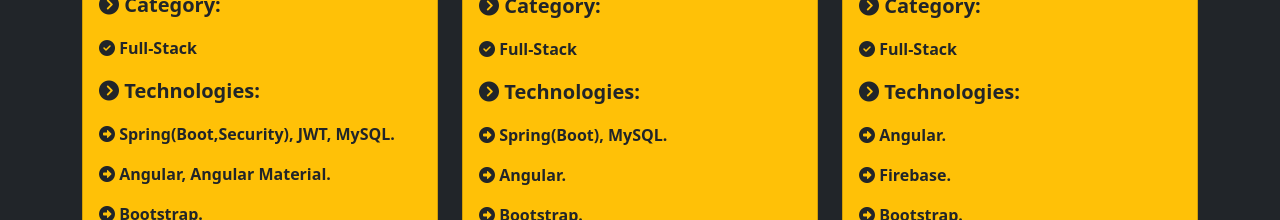
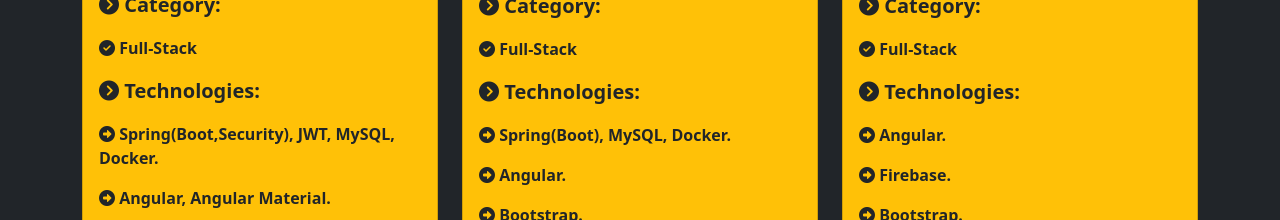
Before and after one commit to TheVolkner/thevolkner-app, an Angular app: page / in a window 1280 px wide. Shown: the part 3780-4000 px from the top of the page. Built offline with nearby package versions, Linux system fonts and the light colour scheme.

Commit message:
updating projects description

```diff
--- a/src/app/portfolio/portfolio.component.html
+++ b/src/app/portfolio/portfolio.component.html
@@ -18,7 +18,7 @@
               <p class="card-text fs-5 mt-2 fw-bold"><i class="fa-solid fa-circle-chevron-right"></i> Category:</p>
               <p class="card-text fs-6 fw-semibold"><i class="fa-solid fa-circle-check"></i> Full-Stack</p>
               <p class="card-text fs-5 fw-bold"><i class="fa-solid fa-circle-chevron-right"></i> Technologies:</p>
-              <p class="card-text fs-6 fw-semibold"><i class="fa-solid fa-circle-right"></i> Spring(Boot,Security), JWT, MySQL.</p>
+              <p class="card-text fs-6 fw-semibold"><i class="fa-solid fa-circle-right"></i> Spring(Boot,Security), JWT, MySQL, Docker.</p>
               <p class="card-text fs-6 fw-semibold"><i class="fa-solid fa-circle-right"></i> Angular, Angular Material.</p>
               <p class="card-text fs-6 fw-semibold"><i class="fa-solid fa-circle-right"></i> Bootstrap.</p>
               <p class="mx-auto text-center"><a href="https://sistema-examenes.vercel.app/login" target="_blank"  class="btn btn-primary mx-2 bg-dark border  border-dark text-white my-2"><i class="fa-solid fa-arrow-up-right-from-square"></i> Visit</a>
@@ -34,7 +34,7 @@
               <p class="card-text fs-5 mt-2 fw-bold"><i class="fa-solid fa-circle-chevron-right"></i> Category:</p>
               <p class="card-text fs-6 fw-semibold"><i class="fa-solid fa-circle-check"></i> Full-Stack</p>
               <p class="card-text fs-5 fw-bold"><i class="fa-solid fa-circle-chevron-right"></i> Technologies:</p>
-              <p class="card-text fs-6 fw-semibold"><i class="fa-solid fa-circle-right"></i> Spring(Boot), MySQL.</p>
+              <p class="card-text fs-6 fw-semibold"><i class="fa-solid fa-circle-right"></i> Spring(Boot), MySQL, Docker.</p>
               <p class="card-text fs-6 fw-semibold"><i class="fa-solid fa-circle-right"></i> Angular.</p>
               <p class="card-text fs-6 fw-semibold"><i class="fa-solid fa-circle-right"></i> Bootstrap.</p>
               <p class="mx-auto text-center"><a href="https://techpanther-search.vercel.app/" target="_blank"  class="btn btn-primary mx-2 bg-dark border  border-dark text-white my-2"><i class="fa-solid fa-arrow-up-right-from-square"></i> Visit</a>
```
